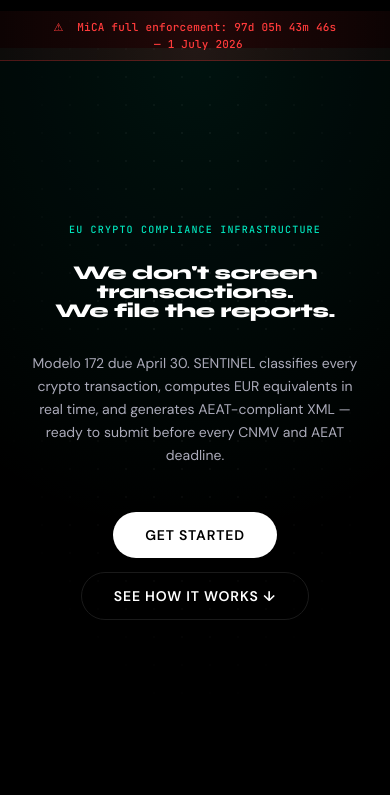
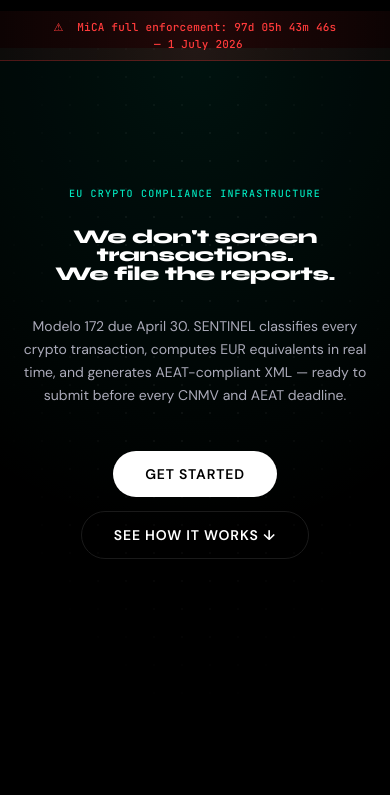
Before and after one commit to LobsterQuant/sentinel-web, a plain HTML site: page index.html in a window 390 px wide. Shown: the part 49-844 px from the top of the page. Drawn offline with Linux system fonts and the light colour scheme.

Commit message:
Update mobile hero padding to 0 12px for better H1 layout

```diff
--- a/shared.css
+++ b/shared.css
@@ -325,6 +325,7 @@ body {
     box-sizing: border-box !important;
     margin-left: 0 !important;
     margin-right: 0 !important;
+    padding: 0 12px !important;
   }
 
   .hero-content {
```
